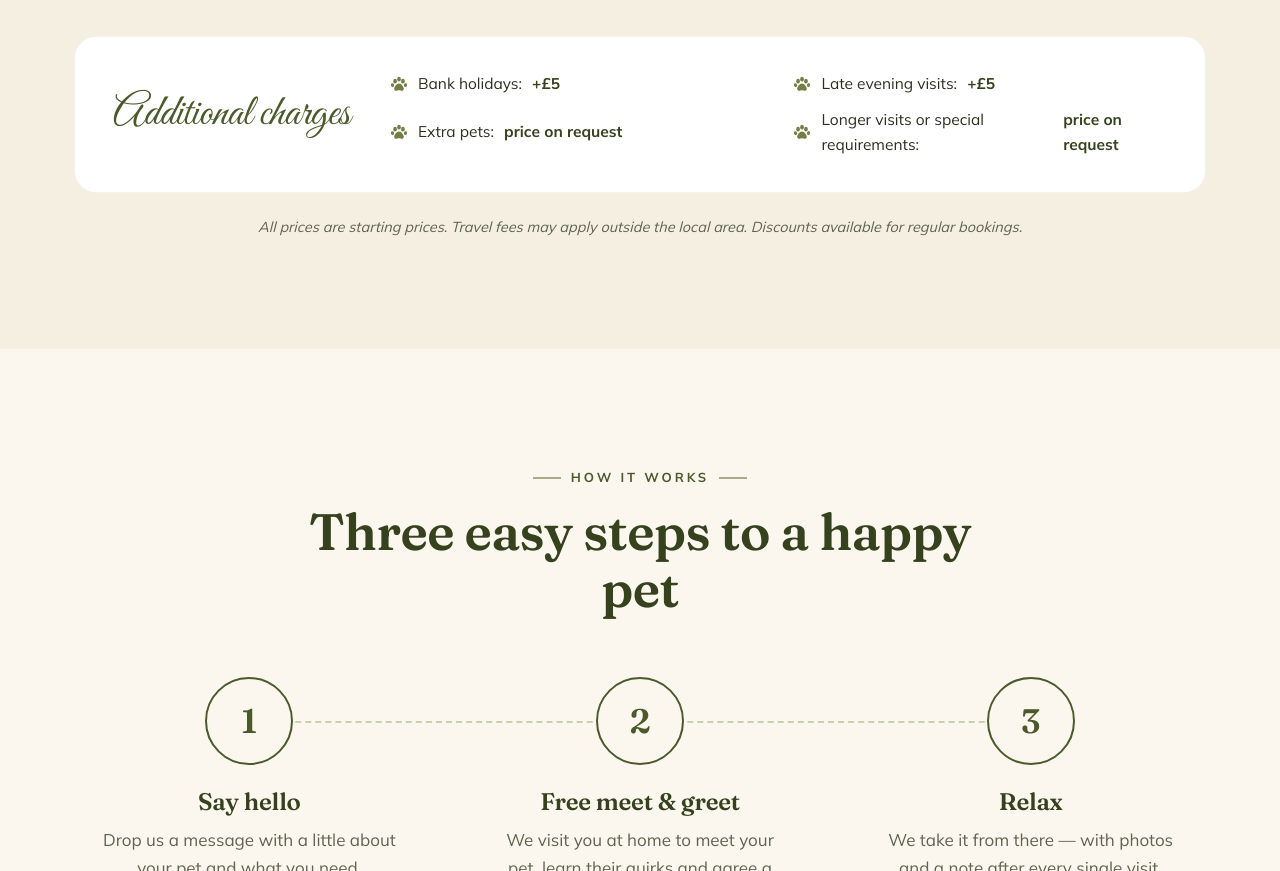
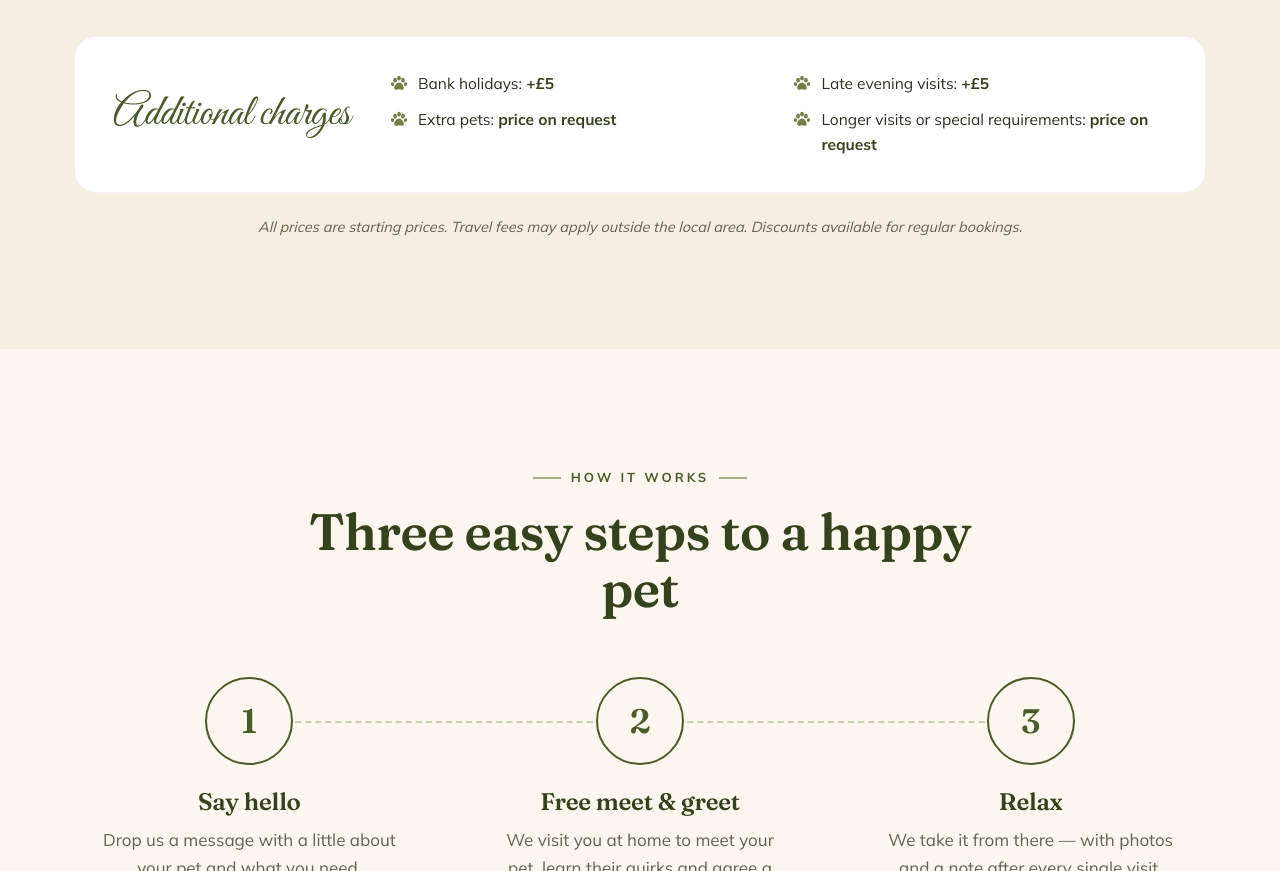
Before and after one commit to Omarrahmat/boycieandbeauclub, a plain HTML site: page index.html in a window 1280 px wide. Shown: the part 2146-3017 px from the top of the page. Drawn offline with Linux system fonts and the light colour scheme.

Commit message:
Tidy extras list
Co-Authored-By: Claude Opus 5.5 <noreply@anthropic.com>
Claude-Session: https://claude.ai/code/session_014Pv7zEh3N7sChoDkcJpTDV

```diff
--- a/index.html
+++ b/index.html
@@ -112,7 +112,8 @@ section{padding:110px 0}
 .extras{margin-top:36px;background:#fff;border-radius:var(--radius);padding:34px 38px;display:grid;grid-template-columns:auto 1fr;gap:40px;align-items:center;border:1px solid rgba(75,90,43,.07)}
 .extras h3{font-family:"Great Vibes",cursive;font-weight:400;font-size:44px;color:var(--olive);white-space:nowrap}
 .extras ul{list-style:none;display:grid;grid-template-columns:1fr 1fr;gap:10px 30px}
-.extras li{display:flex;gap:10px;align-items:center;font-size:15.5px}
+.extras li{display:flex;gap:10px;align-items:flex-start;font-size:15.5px}
+.extras li svg{margin-top:3px}
 .extras li svg{width:18px;height:18px;fill:var(--olive-l);flex:none}
 .extras li b{color:var(--olive-d)}
 .small-print{text-align:center;color:var(--muted);font-size:14.5px;margin-top:22px;font-style:italic}
@@ -351,10 +352,10 @@ footer a:hover{opacity:1;color:#fff}
     <div class="extras rv">
       <h3>Additional charges</h3>
       <ul>
-        <li><svg><use href="#paw"/></svg>Bank holidays: <b>+£5</b></li>
-        <li><svg><use href="#paw"/></svg>Late evening visits: <b>+£5</b></li>
-        <li><svg><use href="#paw"/></svg>Extra pets: <b>price on request</b></li>
-        <li><svg><use href="#paw"/></svg>Longer visits or special requirements: <b>price on request</b></li>
+        <li><svg><use href="#paw"/></svg><span>Bank holidays: <b>+£5</b></span></li>
+        <li><svg><use href="#paw"/></svg><span>Late evening visits: <b>+£5</b></span></li>
+        <li><svg><use href="#paw"/></svg><span>Extra pets: <b>price on request</b></span></li>
+        <li><svg><use href="#paw"/></svg><span>Longer visits or special requirements: <b>price on request</b></span></li>
       </ul>
     </div>
     <p class="small-print">All prices are starting prices. Travel fees may apply outside the local area. Discounts available for regular bookings.</p>
```
